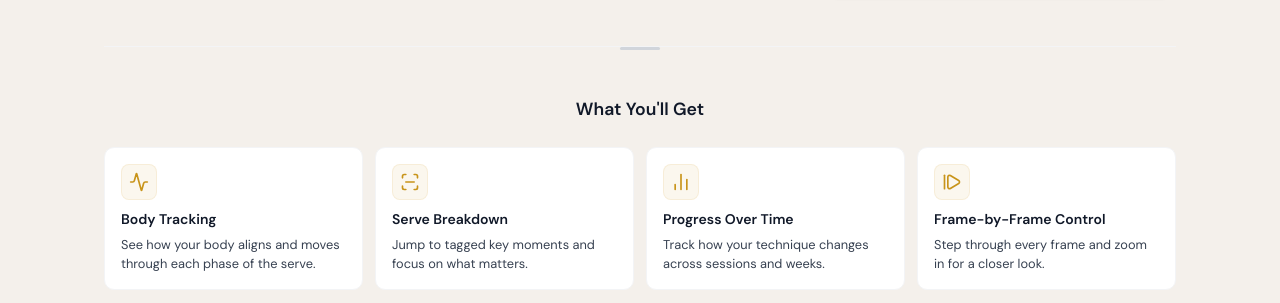
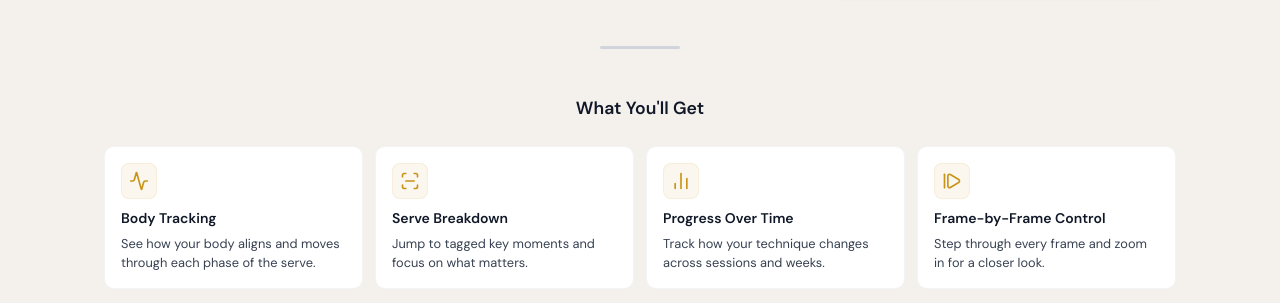
Before and after one commit to aseda-sam/tennis_coach_app, a React (Create React App) app in the folder frontend/: page / in a window 1280 px wide. Shown: the part 649-952 px from the top of the page. Built offline with nearby package versions, Linux system fonts and the light colour scheme; no server answers.

Commit message:
Remove full-width border from features section, widen grey accent bar to 80px

```diff
--- a/frontend/src/components/DemoLanding.css
+++ b/frontend/src/components/DemoLanding.css
@@ -186,7 +186,6 @@
 .demo-landing__features-section {
   margin-top: var(--spacing-6xl);
   padding-top: var(--spacing-4xl);
-  border-top: 1px solid var(--color-border-light);
   position: relative;
 }
 
@@ -196,7 +195,7 @@
   top: 0;
   left: 50%;
   transform: translateX(-50%);
-  width: 40px;
+  width: 80px;
   height: 3px;
   border-radius: var(--radius-full);
   background: var(--color-border-dark);
```
